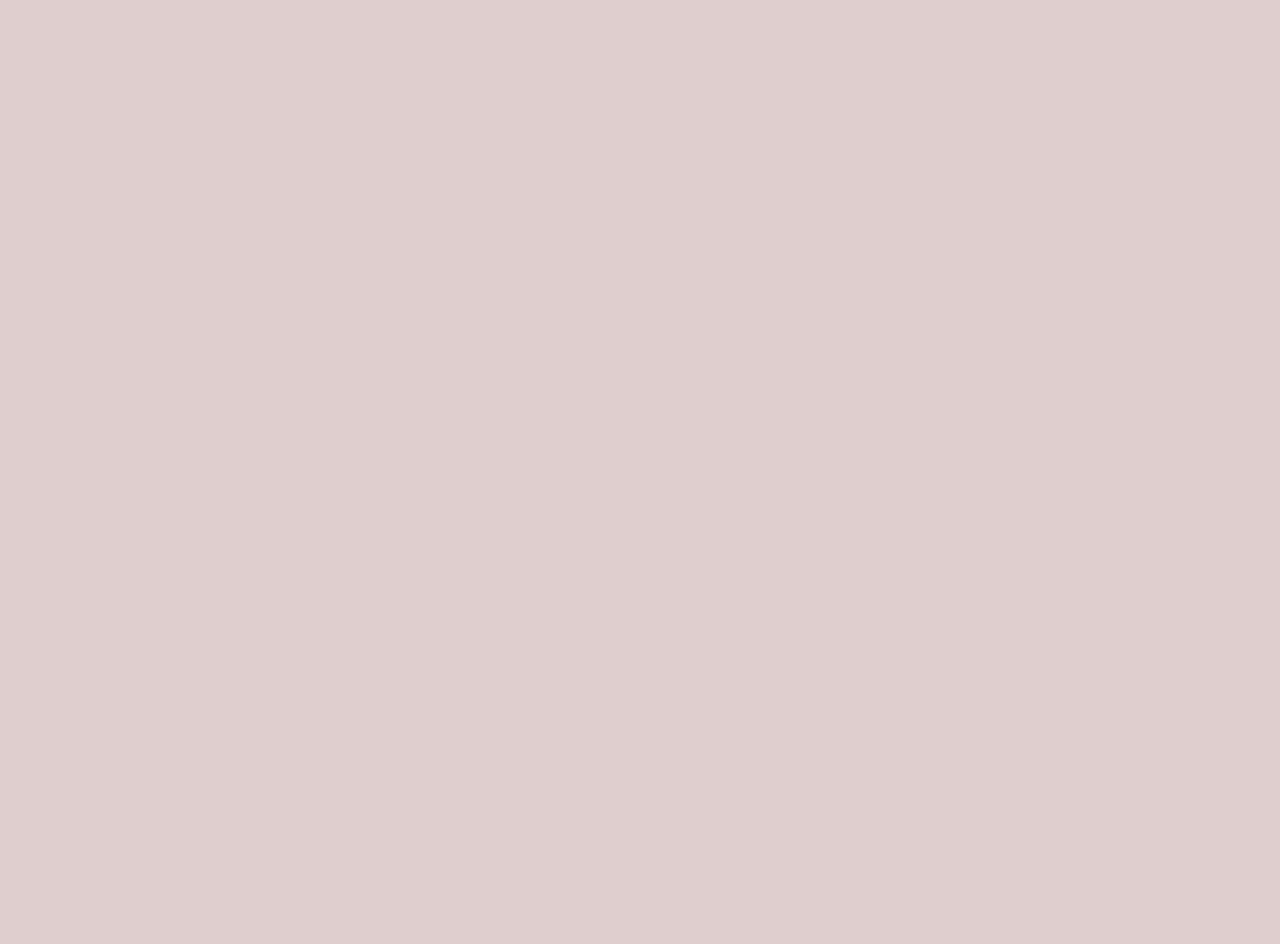
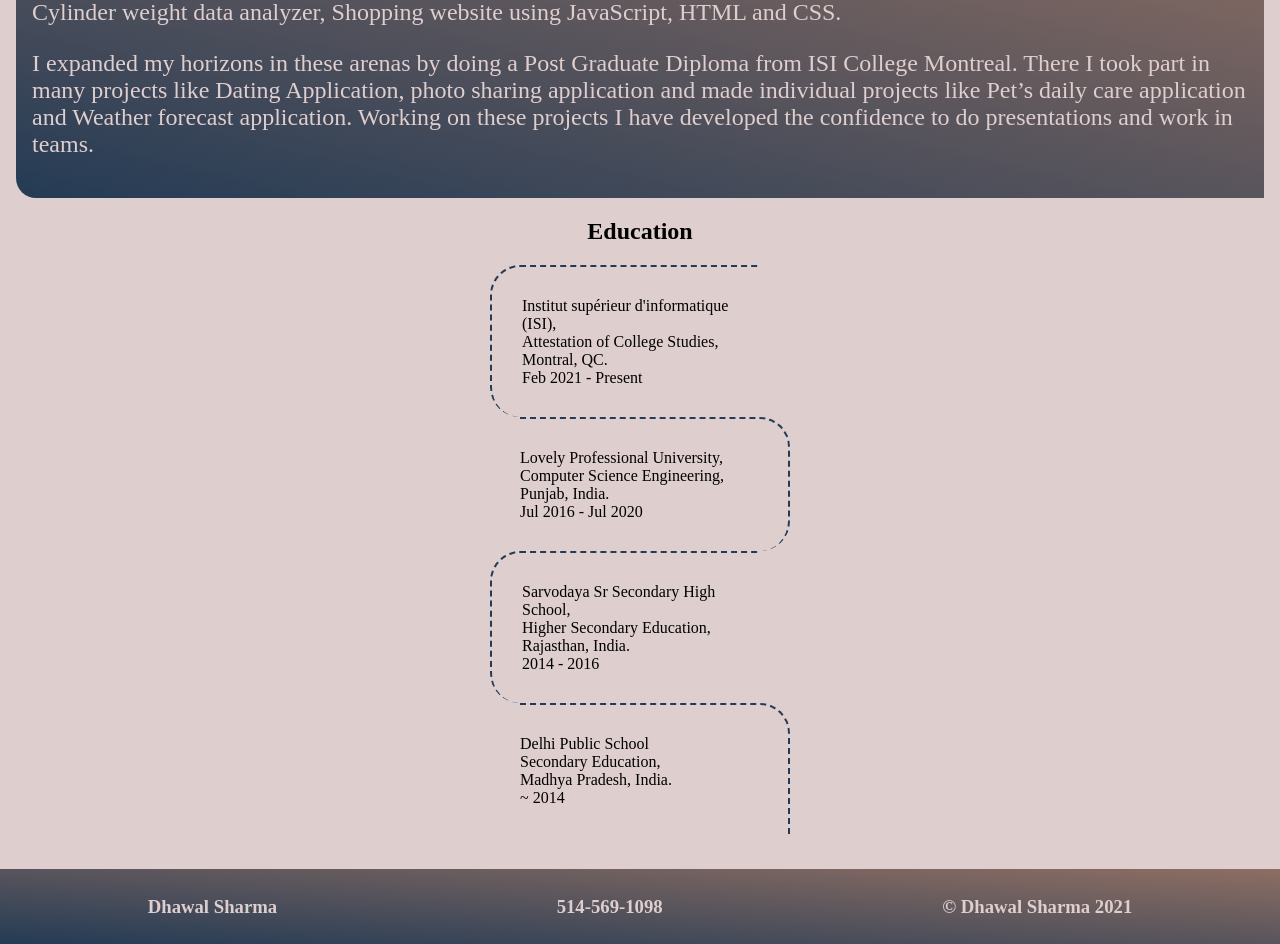
Before and after one commit to SDhawal/portfolio, a React (Create React App) app: page /about-me in a window 1280 px wide. Shown: the part 161-1105 px from the top of the page. Before the commit the page ends 800 px from the top, so only its background shows below. Built offline with nearby package versions, Linux system fonts and the light colour scheme.

Commit message:
done with about-me and footer

```diff
--- a/src/AboutMe.js
+++ b/src/AboutMe.js
@@ -1,9 +1,30 @@
 import './index.css'
-
+import NavBar from './nav_bar';
+import Footer from "./Footer";
 function AboutMe(){
     return(
         <div>
-            this is about me
+           <NavBar/>
+
+            <div className='content-container'>
+            <p>I am a Computer Science engineer with hands-on experience. During my bachelor's I got exposed to
+                numerous programming technologies among which I found Flutter, Java, JavaScript, and HTML-CSS most appealing. I also made projects like Cylinder weight data analyzer, Shopping
+                website using JavaScript, HTML and CSS.</p>
+            <p> I expanded my horizons in these arenas by doing a
+                Post Graduate Diploma from ISI College Montreal. There I took part in many projects like
+                Dating Application, photo sharing application and made individual projects like Pet’s daily care
+                application and Weather forecast application. Working on these projects I have developed the
+                confidence to do presentations and work in teams.</p>
+            </div>
+            <div className='timeline-conatiner'>
+                <h2>Education</h2>
+                <p className='timeline-p'>Institut supérieur d'informatique (ISI), <br/>Attestation of College
+Studies, <br/> Montral, QC. <br/> Feb 2021 - Present</p>
+                <p className='timeline-p'>Lovely Professional University, <br/>Computer Science Engineering, <br/> Punjab, India. <br/> Jul 2016 - Jul 2020</p>
+                <p className='timeline-p'>Sarvodaya Sr Secondary High School, <br/>Higher Secondary Education, <br/> Rajasthan, India. <br/> 2014 - 2016</p>
+                <p className='timeline-p'>Delhi Public School <br/>Secondary Education, <br/> Madhya Pradesh, India. <br/>  ~ 2014</p>
+            </div>
+            <Footer />
         </div>
     )
 }
--- a/src/AllProjects.js
+++ b/src/AllProjects.js
@@ -1,12 +1,13 @@
 import './index.css'
 import NavBar from './nav_bar';
 import Project from './Project';
-
+import Footer from "./Footer";
 function AllProjects(){
     return(
         <div>
             <NavBar/>
             <Project/>
+            <Footer />
         </div>
     )
     };
--- a/src/Contact.js
+++ b/src/Contact.js
@@ -1,5 +1,6 @@
 import './index.css'
 import NavBar from './nav_bar';
+import Footer from "./Footer";
 import { SocialIcon } from 'react-social-icons';
 import React from 'react';
 
@@ -32,6 +33,7 @@ function Contact(){
                </div>
 
             </div>
+            <Footer/>
         </div>
     )
 };
--- /dev/null
+++ b/src/Footer.js
@@ -0,0 +1,12 @@
+import './index.css'
+
+function Footer(){
+    return(
+        <div className='footer-container'>
+            <h3>Dhawal Sharma</h3>
+            <h3>514-569-1098</h3>
+            <h3>© Dhawal Sharma 2021</h3>
+        </div>
+    )
+}
+ export default Footer;
--- a/src/Home.js
+++ b/src/Home.js
@@ -2,12 +2,14 @@ import React from "react";
 import NavBar from "./nav_bar";
 import MainBody from "./MainBody";
 import Project from "./Project";
+import Footer from "./Footer";
 function Home(){
     return(
         <div>
         <NavBar />
         <MainBody />
         <Project />
+        <Footer />
         </div>
 
     )
--- a/src/index.css
+++ b/src/index.css
@@ -514,3 +514,65 @@ textarea::placeholder{
     flex-direction: column;
   }
 }
+
+/*------------------------------------- about me page -----------------------------*/
+.content-container{
+background: linear-gradient(to left bottom, #8D6E63, #243b55);
+color: #dfcece;
+padding: 1rem;
+margin:1rem;
+border-top-right-radius:20px ;
+border-bottom-left-radius: 20px;
+font-size: 1.5rem;
+}
+.timeline-conatiner {
+  width: 300px;
+  margin: auto;
+}
+
+.timeline-p {
+
+  border-top: 2px dashed;
+  border-color: #243b55 !important;
+  margin:0; padding: 30px;
+}
+
+
+
+.timeline-p:nth-child(even) {
+  border-left: 2px dashed;
+  border-top-left-radius: 30px;
+  border-bottom-left-radius: 30px;
+  margin-right: 30px;
+  padding-right: 0;
+}
+
+.timeline-p:nth-child(odd) {
+  border-right: 2px dashed;
+  border-top-right-radius: 30px;
+  border-bottom-right-radius: 30px;
+  margin-left: 30px;
+  padding-left: 0;
+}
+
+.timeline-p:first-child {
+  border-top: 0;
+  border-top-right-radius:0;
+  border-top-left-radius:0;
+}
+
+.timeline-p:last-child {
+  border-bottom-right-radius:0;
+  border-bottom-left-radius:0;
+}
+/*---------------------------------- footer ------------------------------------------*/
+.footer-container{
+  margin-top: 2rem;
+  padding: 0.5rem;
+  background: linear-gradient(to left bottom, #8D6E63, #243b55);
+  display: flex;
+  flex-direction: row;
+  justify-content: space-around;
+  color: #dfcece;
+
+}
```
